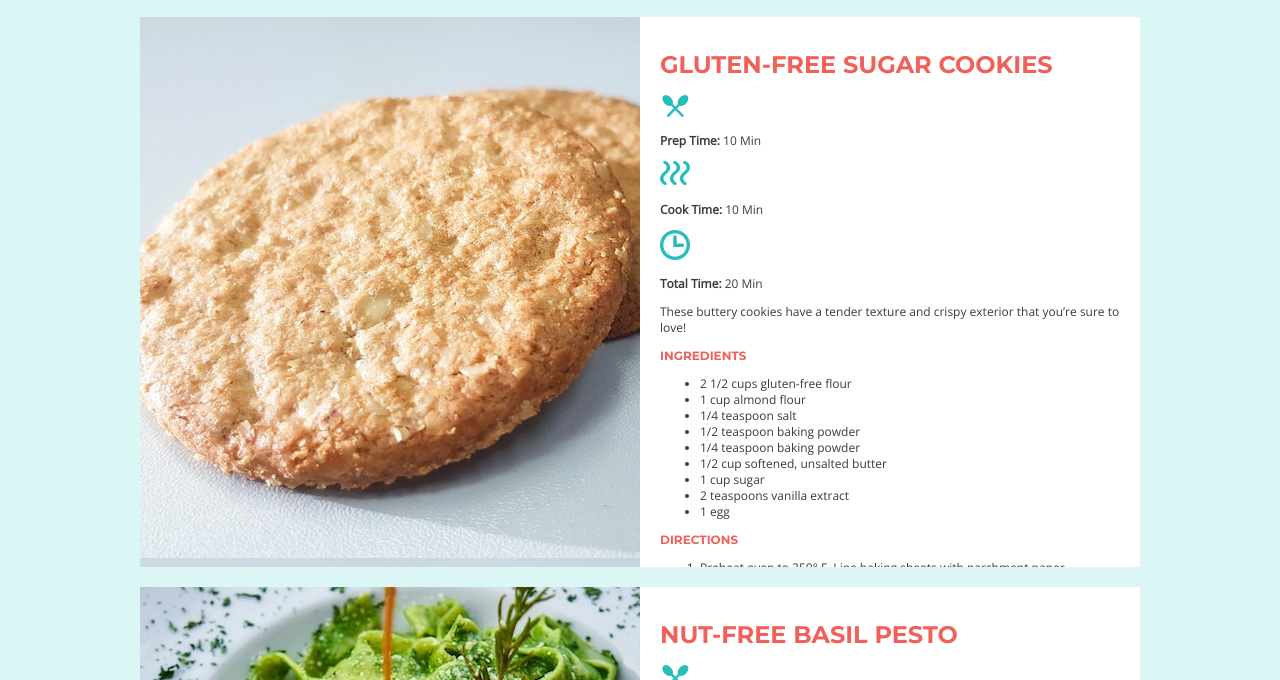
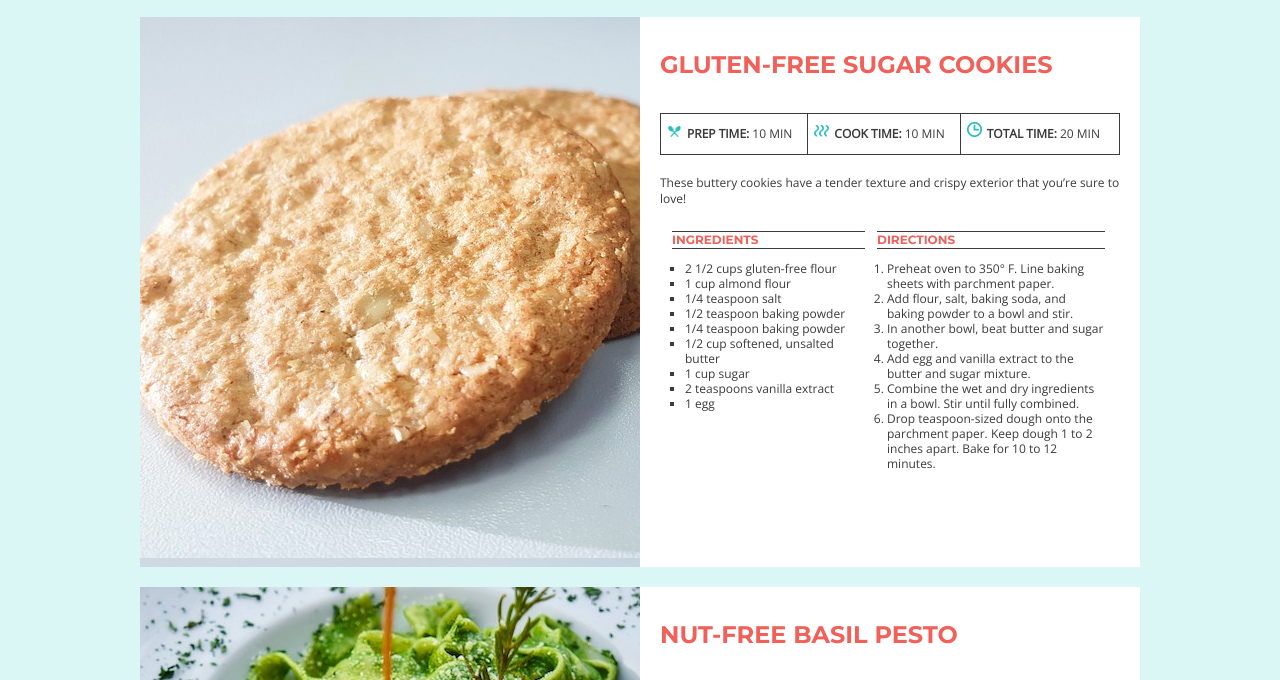
Before and after one commit to inadinerodriguez/recipe-cards, a plain HTML site: page index.html in a window 1280 px wide. Shown: the part 79-759 px from the top of the page. Drawn offline with nearby package versions, Linux system fonts and the light colour scheme.

Commit message:
Add style

```diff
--- a/css/main.css
+++ b/css/main.css
@@ -21,17 +21,18 @@ h1 {
     padding-top: 30px;
     padding-bottom: 30px;
     margin: 0 auto;
-
-
 }
 
 h2 {
     font-size: 24px;
+    padding-bottom: 20px;
 }
 
 h3 {
     font-size: 12px;
 }
+
+
 
 /******* HEADER *******/
 
@@ -54,7 +55,7 @@ main {
 .card {
     margin-top: 20px;
     margin-bottom: 20px;
-    overflow: hidden;
+    overflow: auto;
 }
 
 .image {
@@ -85,3 +86,75 @@ main {
 #salad {
     background-image: url('../img/watermelon-salad.jpg');
 }
+
+
+/******** TIME DIV *******/
+
+.time {
+    margin-bottom: 20px;
+    border: 1px solid #3B3B3B;
+    overflow: auto;
+}
+
+.time div {
+    float: left;
+    padding-left: 6px;
+    text-transform: uppercase;
+}
+
+.time .cook {
+    border-right: 1px solid #3B3B3B;
+    border-left: 1px solid #3B3B3B;
+}
+
+.time img {
+    width: 15px;
+    margin-right: 5px;
+    height: auto;
+}
+
+.time-details {
+    display: inline-block;
+    margin-right: 15px;
+    vertical-align: middle;
+}
+
+.time strong {
+    font-weight: bold;
+}
+
+/********* COLUMNS ************/
+
+.columns {
+    overflow: auto;
+}
+
+
+.directions {
+    float: left;
+    width: 240px;
+}
+
+.ingredients {
+    float: left;
+    width: 205px;
+    /* margin-right: 12px;   */
+}
+
+.recipe .ingredients h3, .recipe .directions h3 {
+    border-top: 1px solid #3B3B3B;
+    border-bottom: 1px solid #3B3B3B;
+    margin-left: 12px;
+
+}
+
+.ingredients ul {
+    padding-left: 25px;
+    line-height: 15px;
+    list-style-type: square;
+}
+
+.directions ol {
+    padding-left: 22px;
+    line-height: 15px;
+}
```
